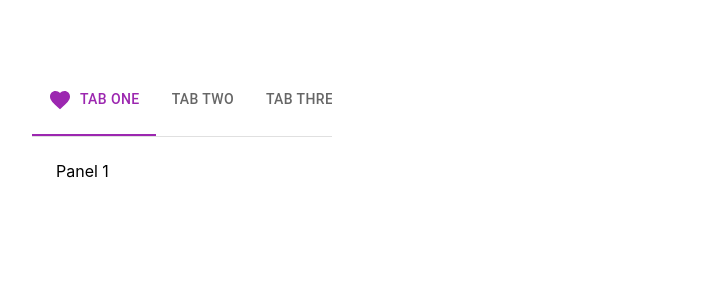
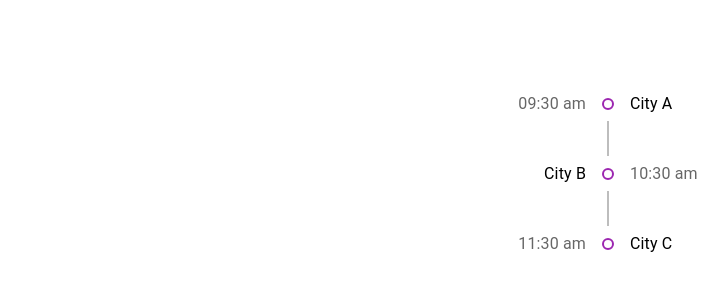
Before and after one commit to thinhnguyen5/React-Mui, a React (Create React App) app: page / in a window 1280 px wide. Shown: the top 300 px of the page, without its empty margins (32-760 px from the left). Built offline with nearby package versions, Linux system fonts and the light colour scheme.

Commit message:
Mui Timeline

```diff
--- a/src/App.tsx
+++ b/src/App.tsx
@@ -4,6 +4,7 @@ import { AdapterDateFns } from '@mui/x-date-pickers/AdapterDateFns'
 import { AdapterDayjs } from '@mui/x-date-pickers/AdapterDayjs';
 import MuiPicker from "./component/MuiPicker";
 import MuiTabs from "./component/MuiTabs";
+import MuiTimeline from "./component/MuiTimeline";
 // import MuiLoadingButton from "./component/MuiLoadingButton";
 // import MuiAlter from "./component/MuiAlter";
 // import MuiChip from "./component/MuiChip";
@@ -74,7 +75,8 @@ function App() {
         {/* <MuiSkeleton /> */}
         {/* <MuiLoadingButton /> */}
         {/* <MuiPicker /> */}
-        <MuiTabs />
+        {/* <MuiTabs /> */}
+        <MuiTimeline />
       </div>
     </LocalizationProvider>
   );
--- /dev/null
+++ b/src/component/MuiTimeline.tsx
@@ -0,0 +1,50 @@
+import React from "react";
+import {
+  Timeline,
+  TimelineItem,
+  TimelineSeparator,
+  TimelineConnector,
+  TimelineContent,
+  TimelineDot,
+  TimelineOppositeContent,
+} from "@mui/lab";
+
+const MuiTimeline = () => {
+  return (
+    <Timeline position="alternate">
+      <TimelineItem>
+        <TimelineOppositeContent color="text.secondary">
+          09:30 am
+        </TimelineOppositeContent>
+        <TimelineSeparator>
+          <TimelineDot color="secondary" variant="outlined" />
+          <TimelineConnector />
+        </TimelineSeparator>
+        <TimelineContent>City A</TimelineContent>
+      </TimelineItem>
+
+      <TimelineItem>
+        <TimelineOppositeContent color="text.secondary">
+          10:30 am
+        </TimelineOppositeContent>
+        <TimelineSeparator>
+          <TimelineDot color="secondary" variant="outlined" />
+          <TimelineConnector />
+        </TimelineSeparator>
+        <TimelineContent>City B</TimelineContent>
+      </TimelineItem>
+
+      <TimelineItem>
+        <TimelineOppositeContent color="text.secondary">
+          11:30 am
+        </TimelineOppositeContent>
+        <TimelineSeparator>
+          <TimelineDot color="secondary" variant="outlined" />
+        </TimelineSeparator>
+        <TimelineContent>City C</TimelineContent>
+      </TimelineItem>
+    </Timeline>
+  );
+};
+
+export default MuiTimeline;
```
